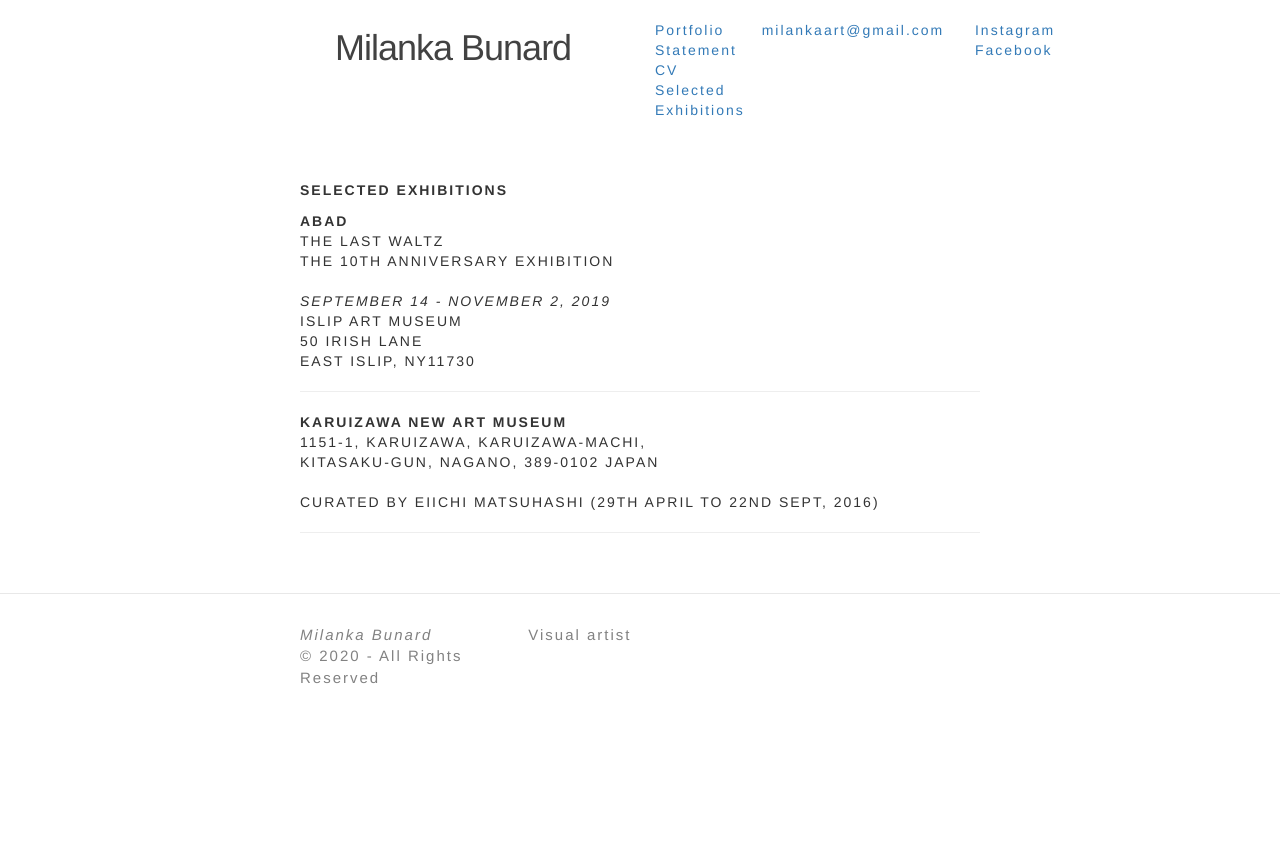
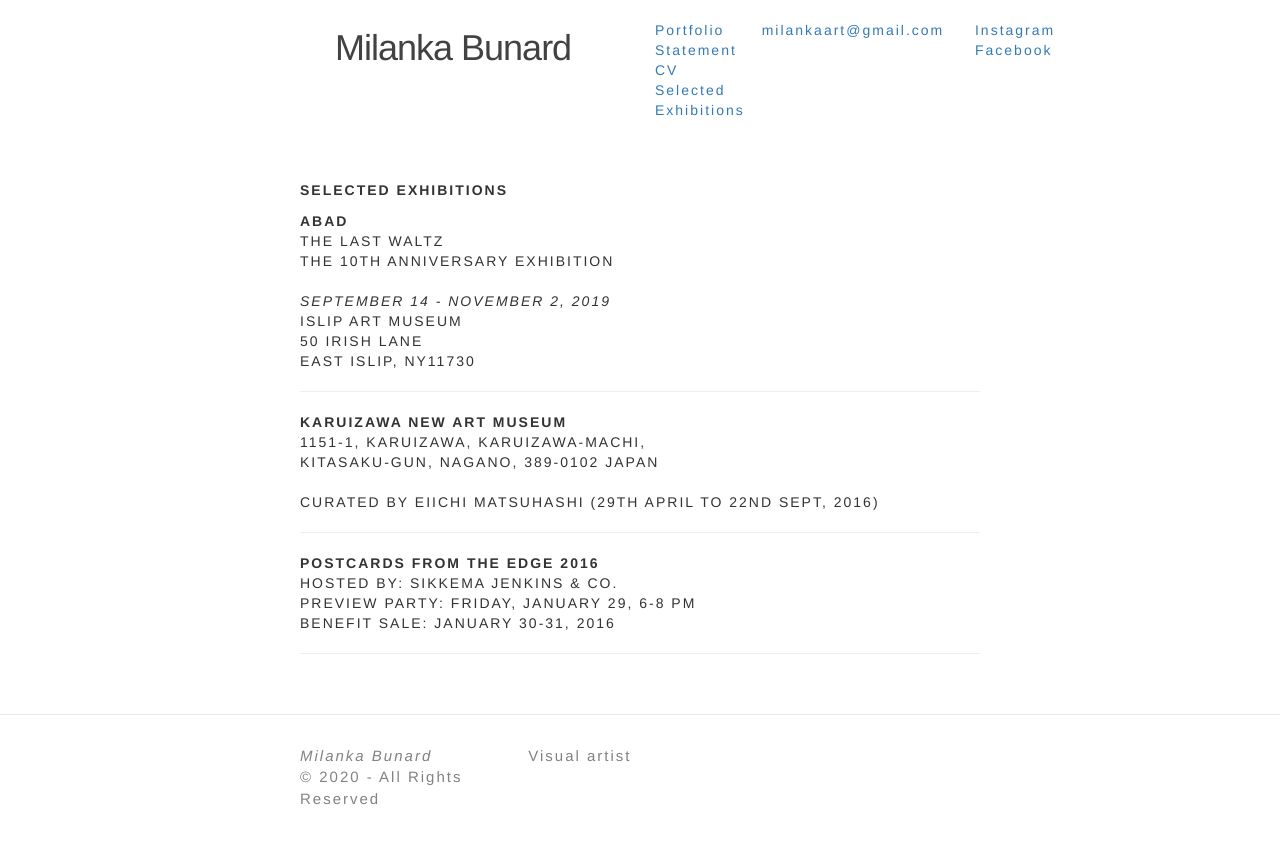
Before and after one commit to milankabunard/milankabunard.github.io, a Jekyll site: the page built from exhibitions.md, in a window 1280 px wide. Shown: the top 844 px of the page. Built offline with Jekyll 4.4.1, drawn with Linux system fonts in a browser that asks for light colours.

Commit message:
Update exhibitions.md

```diff
--- a/exhibitions.md
+++ b/exhibitions.md
@@ -5,6 +5,8 @@ permalink: /exhibitions/
 ---
 
 **Selected Exhibitions**
+
+
 
 |**ABAD**|
 |----|
@@ -26,3 +28,11 @@ permalink: /exhibitions/
 |curated by Eiichi Matsuhashi (29th April to 22nd Sept, 2016)|
 
 ---
+
+|**POSTCARDS FROM THE EDGE 2016**|
+|----|
+|Hosted by: Sikkema Jenkins & Co.|
+|Preview Party: Friday, January 29, 6-8 PM|
+|Benefit Sale: January 30-31, 2016|
+
+---
```
